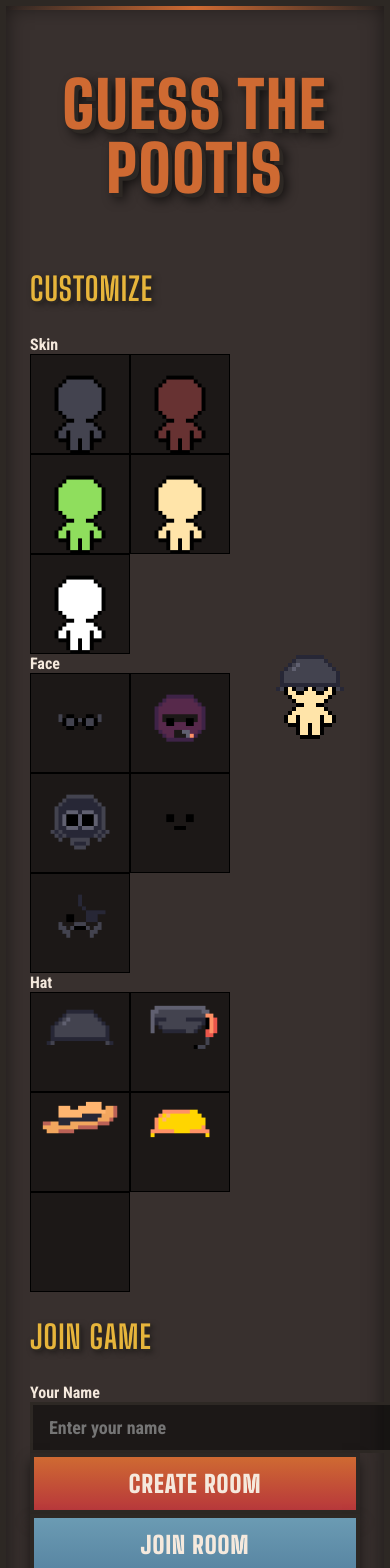
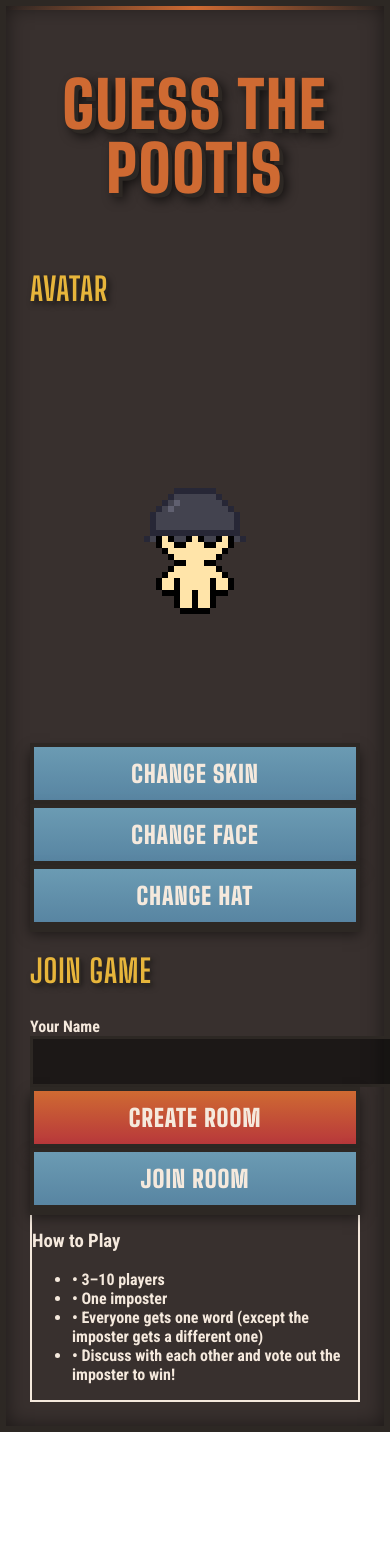
Before and after one commit to HOP2B/guess-the-pootis, a Next.js app: page / in a window 390 px wide. Shown: the top 1568 px of the page. After the commit the page ends 1432 px from the top, so only its background shows below. Built offline with nearby package versions, Linux system fonts and the light colour scheme.

Commit message:
Update layout to 3-column grid with preview next to selectors

```diff
--- a/components/MainMenu.tsx
+++ b/components/MainMenu.tsx
@@ -5,6 +5,14 @@ import { useGameStore } from '@/lib/store';
 import { SKINS, FACES, HATS } from '@/lib/types';
 import CharacterPreview from './CharacterPreview';
 import { connectSocket } from '@/lib/socket';
+
+/* =========================
+   HELPER
+========================= */
+const getNext = (list: string[], current: string) => {
+  const index = list.indexOf(current);
+  return list[(index + 1) % list.length];
+};
 
 export default function MainMenu() {
   const [showJoin, setShowJoin] = useState(false);
@@ -21,6 +29,9 @@ export default function MainMenu() {
     setCurrentRoom,
   } = useGameStore();
 
+  /* =========================
+     SOCKET ACTIONS
+  ========================= */
   const handleCreateRoom = () => {
     if (!playerName.trim()) {
       setError('Please enter your name');
@@ -34,15 +45,13 @@ export default function MainMenu() {
       customization: playerCustomization,
     });
 
-    socket.once('roomCreated', ({ roomCode, playerId, room }) => {
+    socket.once('roomCreated', ({ playerId, room }) => {
       setPlayerId(playerId);
       setCurrentRoom(room);
       setCurrentView('lobby');
     });
 
-    socket.once('error', (message: string) => {
-      setError(message);
-    });
+    socket.once('error', (message: string) => setError(message));
   };
 
   const handleJoinRoom = () => {
@@ -70,138 +79,98 @@ export default function MainMenu() {
       setCurrentView('lobby');
     });
 
-    socket.once('error', (message: string) => {
-      setError(message);
-    });
+    socket.once('error', (message: string) => setError(message));
   };
 
   return (
     <div className="min-h-screen flex items-center justify-center p-4">
-      <div className="tf2-panel max-w-2xl w-full">
+      <div className="tf2-panel max-w-3xl w-full">
         <h1 className="tf2-title text-center mb-8">Guess the Pootis</h1>
 
-        <div className="grid md:grid-cols-2 gap-8 mb-8">
-          {/* Character Customization */}
+        <div className="grid md:grid-cols-3 gap-6">
+          {/* =========================
+              AVATAR
+          ========================= */}
           <div>
-            <h2 className="tf2-subtitle text-xl mb-4">Customize</h2>
-            <div className="flex gap-1">
-              <div className="flex-1">
-                {/* Skin selector */}
-                <div className="mb-4">
-                  <label className="block text-sm font-bold mb-2 text-tf2-yellow">Skin</label>
-                  <div className="flex gap-2 flex-wrap">
-                    {SKINS.map((skin) => (
-                      <button
-                        key={skin}
-                        onClick={() => setPlayerCustomization({ skin })}
-                        className={`w-[100px] h-[100px] flex justify-center relative border-1 ${
-                          playerCustomization.skin === skin
-                            ? 'border-tf2-orange'
-                            : 'border-tf2-border'
-                        } hover:border-tf2-yellow transition-all`}
-                        style={{ background: 'rgba(0,0,0,0.5)' }}
-                      >
-                        <img
-                          src={`/character/look_skin/${skin}.${skin.includes('green') || skin.includes('white') ? 'png' : 'webp'}`}
-                          alt={skin}
-                          className="w-full h-full object-contain absolute"
-                        />
-                      </button>
-                    ))}
-                  </div>
-                </div>
+            <h2 className="tf2-subtitle text-xl mb-4">Avatar</h2>
 
-                {/* Face selector */}
-                <div className="mb-4">
-                  <label className="block text-sm font-bold mb-2 text-tf2-yellow">Face</label>
-                  <div className="flex gap-2 flex-wrap">
-                    {FACES.map((face) => (
-                      <button
-                        key={face}
-                        onClick={() => setPlayerCustomization({ face })}
-                        className={`w-[100px] h-[100px] flex justify-center relative border-1 ${
-                          playerCustomization.face === face
-                            ? 'border-tf2-orange'
-                            : 'border-tf2-border'
-                        } hover:border-tf2-yellow transition-all`}
-                        style={{ background: 'rgba(0,0,0,0.5)' }}
-                      >
-                        <img
-                          src={`/character/look_face/${face}.webp`}
-                          alt={face}
-                          className="w-full h-full object-contain absolute"
-                        />
-                      </button>
-                    ))}
-                  </div>
-                </div>
-
-                {/* Hat selector */}
-                <div className="mb-4">
-                  <label className="block text-sm font-bold mb-2 text-tf2-yellow">Hat</label>
-                  <div className="flex gap-2 flex-wrap">
-                    {HATS.map((hat) => (
-                      <button
-                        key={hat}
-                        onClick={() => setPlayerCustomization({ hat })}
-                        className={`w-[100px] h-[100px] flex justify-center relative border-1 ${
-                          playerCustomization.hat === hat
-                            ? 'border-tf2-orange'
-                            : 'border-tf2-border'
-                        } hover:border-tf2-yellow transition-all`}
-                        style={{ background: 'rgba(0,0,0,0.5)' }}
-                      >
-                        <img
-                          src={`/character/look_hat/${hat}.webp`}
-                          alt={hat}
-                          className="w-full h-full object-contain absolute"
-                        />
-                      </button>
-                    ))}
-                  </div>
-                </div>
-              </div>
-              <div className="flex-shrink-0">
+            <div className="flex flex-col items-center gap-4">
               <CharacterPreview
-                  key={`${playerCustomization.skin}-${playerCustomization.face}-${playerCustomization.hat}`}
                 skin={playerCustomization.skin}
                 face={playerCustomization.face}
                 hat={playerCustomization.hat}
-                  width={100}
-                  height={708}
+                width={150}
+                height={408}
               />
+
+              <div className="flex flex-col gap-2 w-full">
+                <button
+                  className="tf2-button tf2-button-blue"
+                  onClick={() =>
+                    setPlayerCustomization({
+                      skin: getNext(SKINS, playerCustomization.skin),
+                    })
+                  }
+                >
+                  Change Skin
+                </button>
+
+                <button
+                  className="tf2-button tf2-button-blue"
+                  onClick={() =>
+                    setPlayerCustomization({
+                      face: getNext(FACES, playerCustomization.face),
+                    })
+                  }
+                >
+                  Change Face
+                </button>
+
+                <button
+                  className="tf2-button tf2-button-blue"
+                  onClick={() =>
+                    setPlayerCustomization({
+                      hat: getNext(HATS, playerCustomization.hat),
+                    })
+                  }
+                >
+                  Change Hat
+                </button>
               </div>
             </div>
           </div>
 
-          {/* Join/Create Room */}
+          {/* =========================
+              JOIN / CREATE
+          ========================= */}
           <div>
             <h2 className="tf2-subtitle text-xl mb-4">Join Game</h2>
 
-            <div className="mb-4">
-              <label className="block text-sm font-bold mb-2 text-tf2-yellow">Your Name</label>
+            <label className="block text-sm font-bold mb-2 text-tf2-yellow">
+              Your Name
+            </label>
             <input
-                type="text"
+              className="tf2-input mb-4"
               value={playerName}
+              maxLength={20}
               onChange={(e) => {
                 setPlayerName(e.target.value);
                 setError('');
               }}
-                placeholder="Enter your name"
-                className="tf2-input"
-                maxLength={20}
             />
-            </div>
 
             {error && (
-              <div className="bg-tf2-red text-white p-3 mb-4 border-2 border-tf2-border font-bold">
+              <div className="bg-tf2-red text-white p-3 mb-4 font-bold">
                 {error}
               </div>
             )}
 
             {!showJoin ? (
               <>
-                <button onClick={handleCreateRoom} className="tf2-button w-full mb-3">
+                <button
+                  onClick={handleCreateRoom}
+                  className="tf2-button w-full mb-3"
+                >
                   Create Room
                 </button>
                 <button
@@ -213,21 +182,23 @@ export default function MainMenu() {
               </>
             ) : (
               <>
-                <div className="mb-4">
-                  <label className="block text-sm font-bold mb-2 text-tf2-yellow">Room Code</label>
+                <label className="block text-sm font-bold mb-2 text-tf2-yellow">
+                  Room Code
+                </label>
                 <input
-                    type="text"
+                  className="tf2-input mb-4"
                   value={roomCode}
+                  maxLength={6}
                   onChange={(e) => {
                     setRoomCode(e.target.value.toUpperCase());
                     setError('');
                   }}
-                    placeholder="Enter room code"
-                    className="tf2-input"
-                    maxLength={6}
                 />
-                </div>
-                <button onClick={handleJoinRoom} className="tf2-button w-full mb-3">
+
+                <button
+                  onClick={handleJoinRoom}
+                  className="tf2-button w-full mb-3"
+                >
                   Join Room
                 </button>
                 <button
@@ -238,16 +209,19 @@ export default function MainMenu() {
                 </button>
               </>
             )}
+          </div>
 
-            <div className="mt-6 p-4 bg-black/50 border-2 border-tf2-border">
-              <h3 className="font-bold text-tf2-yellow mb-2">How to Play:</h3>
+          {/* =========================
+              HOW TO PLAY
+          ========================= */}
+          <div className="bg-black/50 p-4 border-2 border-tf2-border">
+            <h3 className="font-bold text-tf2-yellow mb-2">How to Play</h3>
             <ul className="text-sm space-y-1">
-                <li>• 3-10 players needed</li>
-                <li>• Everyone gets the same word (except the imposter)</li>
-                <li>• Take turns describing the word</li>
-                <li>• Vote out the imposter before they guess!</li>
+              <li>• 3–10 players</li>
+              <li>• One imposter</li>
+              <li>• Everyone gets one word (except the imposter gets a different one)</li>
+              <li>• Discuss with each other and vote out the imposter to win!</li>
             </ul>
-            </div>
           </div>
         </div>
       </div>
```
Lines whose indentation alone changed are shown as unchanged.
